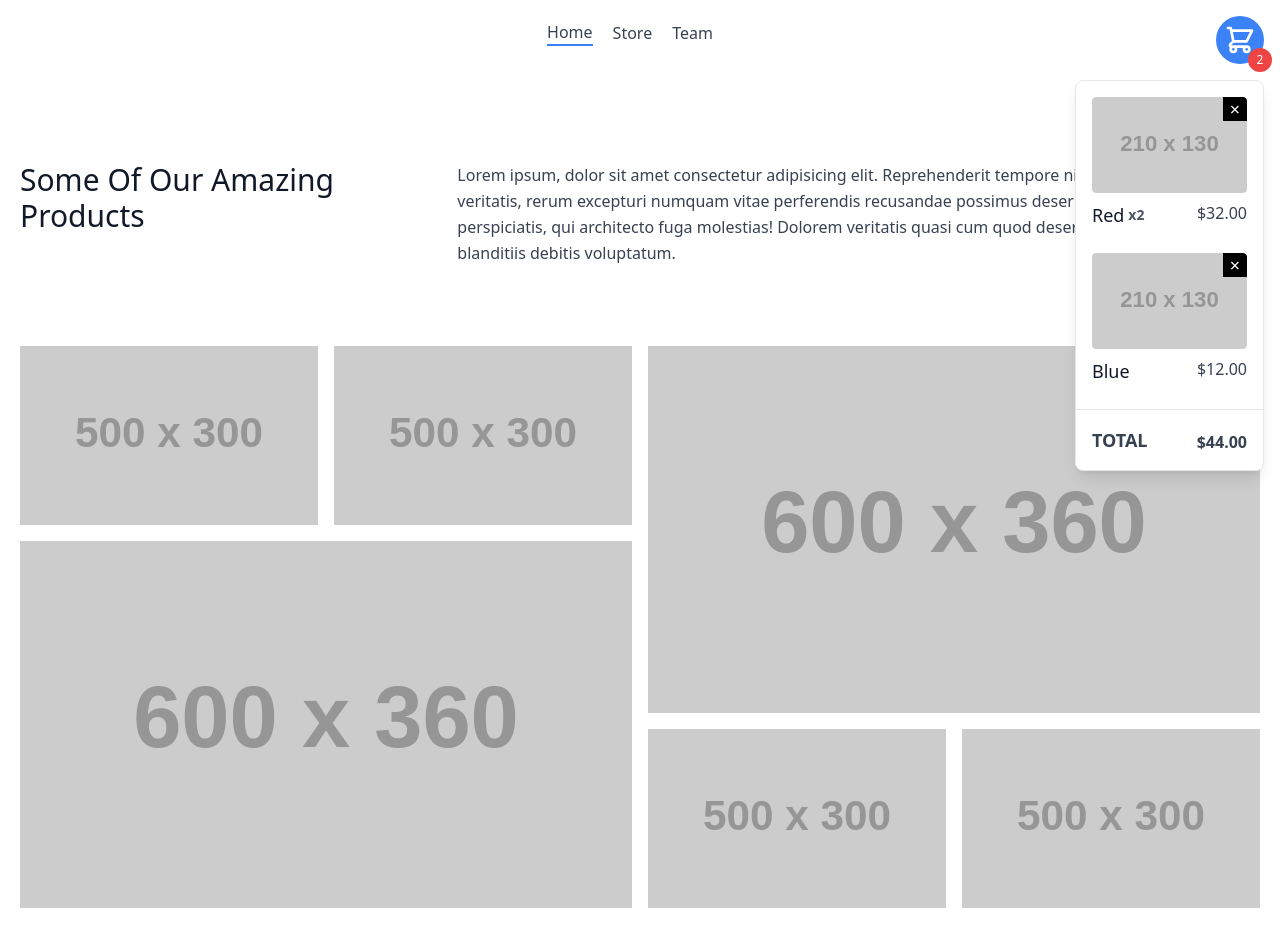
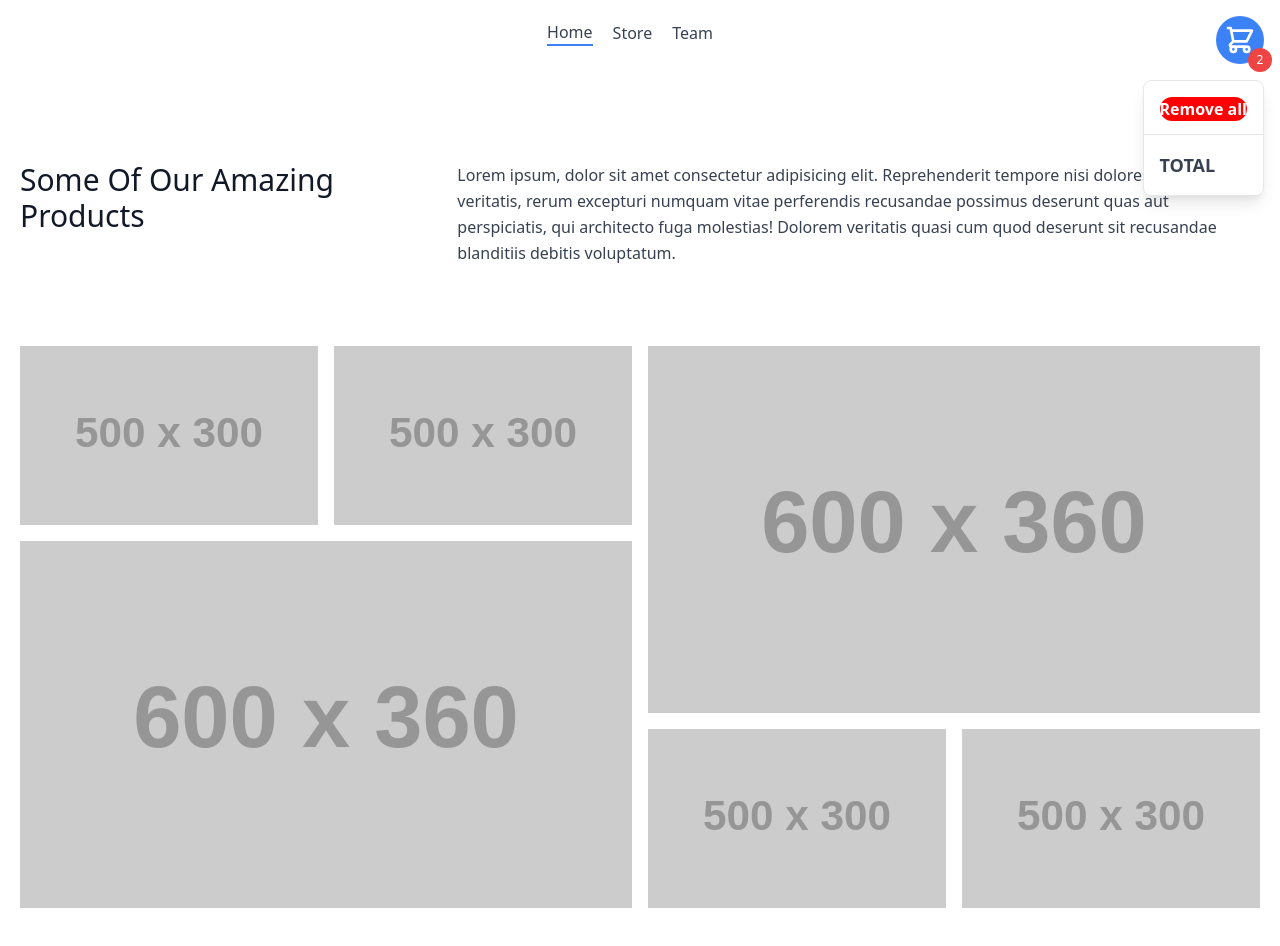
Before and after one commit to DanAmbitous/onlineBazaar, a website built with Parcel: page index.html in a window 1280 px wide. Built offline with nearby package versions, Linux system fonts and the light colour scheme; placeholder pictures from the web are drawn by us.

Commit message:
Added extra css and fixed the storage functionality

```diff
--- a/index.html
+++ b/index.html
@@ -52,9 +52,10 @@
   </section>
   <section>
     <div class="mb-4 top-0 right-0 mr-4 mt-20 fixed">
-      <div style="max-height: calc(100vh - 6rem);" class="bg-white text-gray-700 body-font shadow-lg border rounded-lg flex flex-col">
-        <div class="overflow-y-auto px-4 pt-4">
-          <div class="mb-6">
+      <div style="max-height: calc(100vh - 6rem);" class="list-container bg-white text-gray-700 body-font shadow-lg border rounded-lg flex flex-col">
+        <div id="cart-product-list-container"class="overflow-y-auto px-4 pt-4">
+          <button id="remove-all-products">Remove all</button>
+          <!-- <div class="mb-6">
             <div class="block relative h-24 rounded overflow-hidden">
               <img alt="ecommerce" class="object-cover object-center w-full h-full block rounded" src="https://dummyimage.com/210x130/F00/F00">
               <button data-remove-from-cart-button class="absolute top-0 right-0 bg-black rounded-tr text-white w-6 h-6 text-lg flex justify-center items-center">&times;</button>
@@ -82,11 +83,11 @@
               </div>
               <div>$12.00</div>
             </div>
-          </div>
+          </div> -->
         </div>
         <div class="flex justify-between items-end border-t p-4">
           <span class="font-bold text-lg uppercase">Total</span>
-          <span class="font-bold">$44.00</span>
+          <span class="grand-total-price font-bold"></span>
         </div>
       </div>
     </div>
@@ -115,5 +116,35 @@
       </div>
     </div>
   </template>
+
+  <style>
+    .list-container {
+      overflow:scroll;
+    }
+
+    #cart-product-list-container {
+      max-height: 70vw;
+      display: flex;
+      flex-direction: column;
+    }
+
+    #remove-all-products {
+      font-weight: 900;
+      color: white;
+      border-radius: 1vw;
+      margin-bottom: 1vw;
+      background-color: red;
+      outline: none;
+    }
+
+    #remove-all-products:hover {
+      background-color: rgb(155, 0, 0);
+    }
+
+    #remove-all-products:active {
+      background-color: rgb(139, 0, 0);
+    }
+
+  </style>
 </body>
 </html>
--- a/index.js
+++ b/index.js
@@ -1,3 +1,5 @@
+const cartProductList = document.querySelector("#cart-product-list-container")
+
 const productColor = [
   "Red",
   "Yellow",
@@ -9,6 +11,7 @@ const productColor = [
   "DarkGray",
 ]
 
+let products = []
 productColor.forEach((productColor) => {
   if (productColor === "Light Gray") {
     productColor = "LightGray"
@@ -16,5 +19,22 @@ productColor.forEach((productColor) => {
     productColor = "DarkGray"
   }
 
-  console.log(sessionStorage.getItem(productColor))
+  products.push(JSON.parse(sessionStorage.getItem(productColor)))
 })
+
+console.log(products)
+
+addProductsToTheCart()
+
+function addProductsToTheCart() {
+  const template = document.getElementsByTagName("template")[0]
+  const element = template.content.cloneNode(true)
+
+  products.forEach((product) => {
+    element.querySelector(".product-name-color").innerText = product.name
+    element.querySelector(".object-cover").src = product.image
+    element.querySelector(".product-name-color").innerText = product.name
+
+    cartProductList.append(element)
+  })
+}
```
Also changed, not shown: store.html (+0 -1 lines), store.js (+0 -14 lines).
